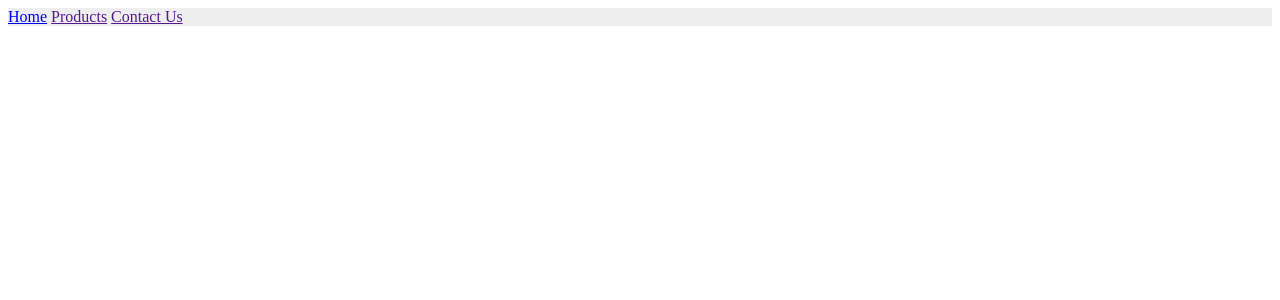
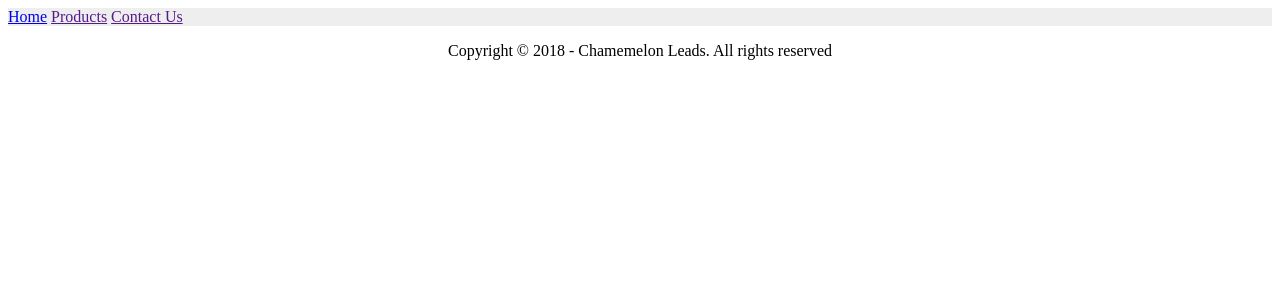
Before and after one commit to Patross/Chameleon_Leads, a PHP site: page / in a window 1280 px wide. Shown: the top 300 px of the page. Run offline with PHP 8.4, Linux system fonts and the light colour scheme.

Commit message:
footer in progress

```diff
--- a/index.php
+++ b/index.php
@@ -2,6 +2,7 @@
 <html>
     <head>
         <link rel="stylesheet" href="styles/styles.css">
+        <link rel="stylesheet" href="styles/footer.css">
     </head>
     <body>
         <header>
@@ -15,7 +16,11 @@
 
         </main>
         <footer>
-
+            <section>
+                <article id="copyright">
+                    <p>Copyright &copy; 2018 - Chamemelon Leads. All rights reserved</p>
+                </article>
+            </section>
         </footer>
     </body>
     <script src="javascript/js.js"></script>
--- /dev/null
+++ b/styles/footer.css
@@ -0,0 +1,6 @@
+/* line 2, I:/_Programming/xampp/htdocs/xampp/Industrial_Project/scss/footer.scss */
+#copyright p {
+  text-align: center;
+}
+
+/*# sourceMappingURL=../styles/footer.map */
```
Also changed, not shown: 1 other file.
